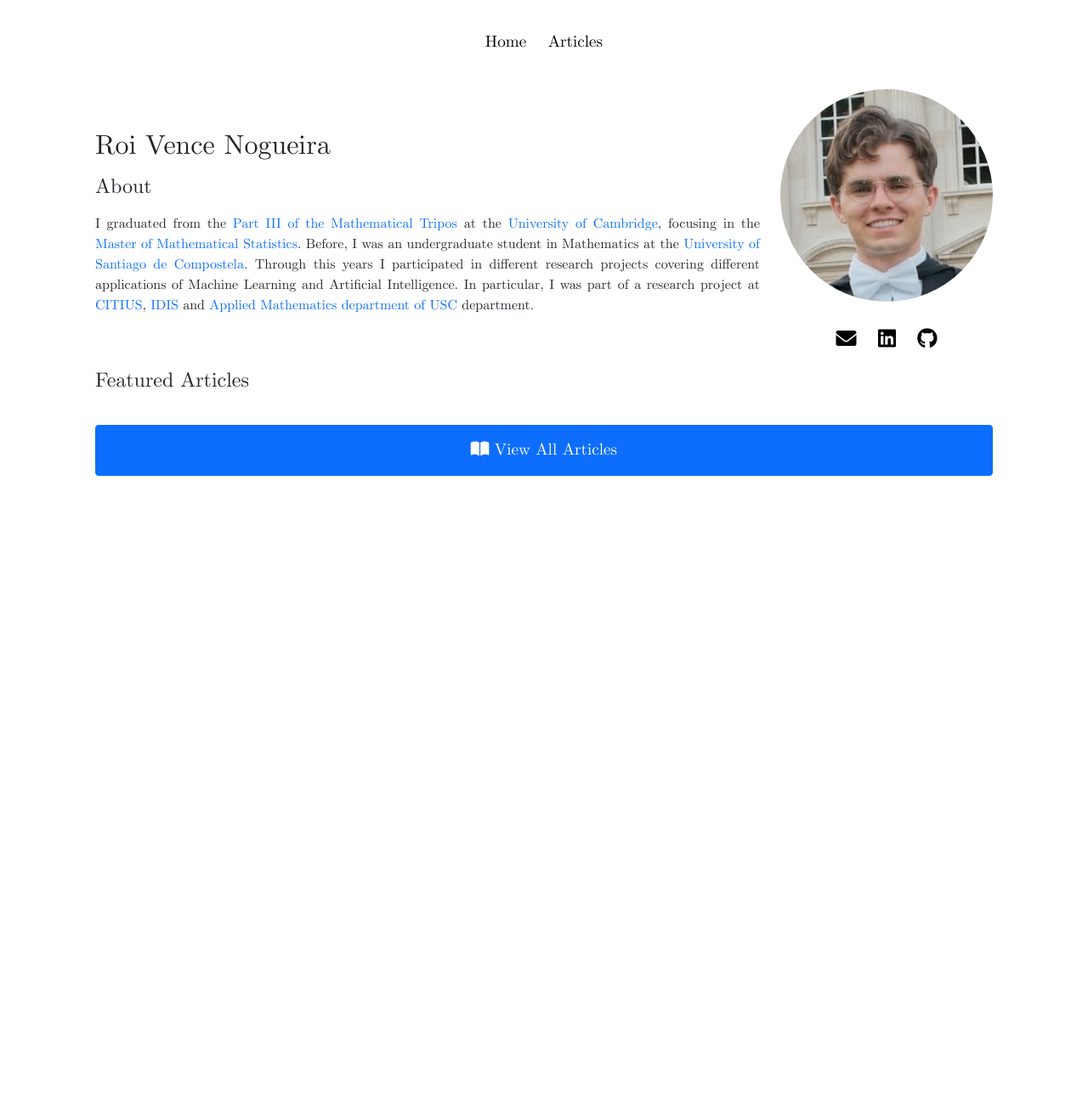
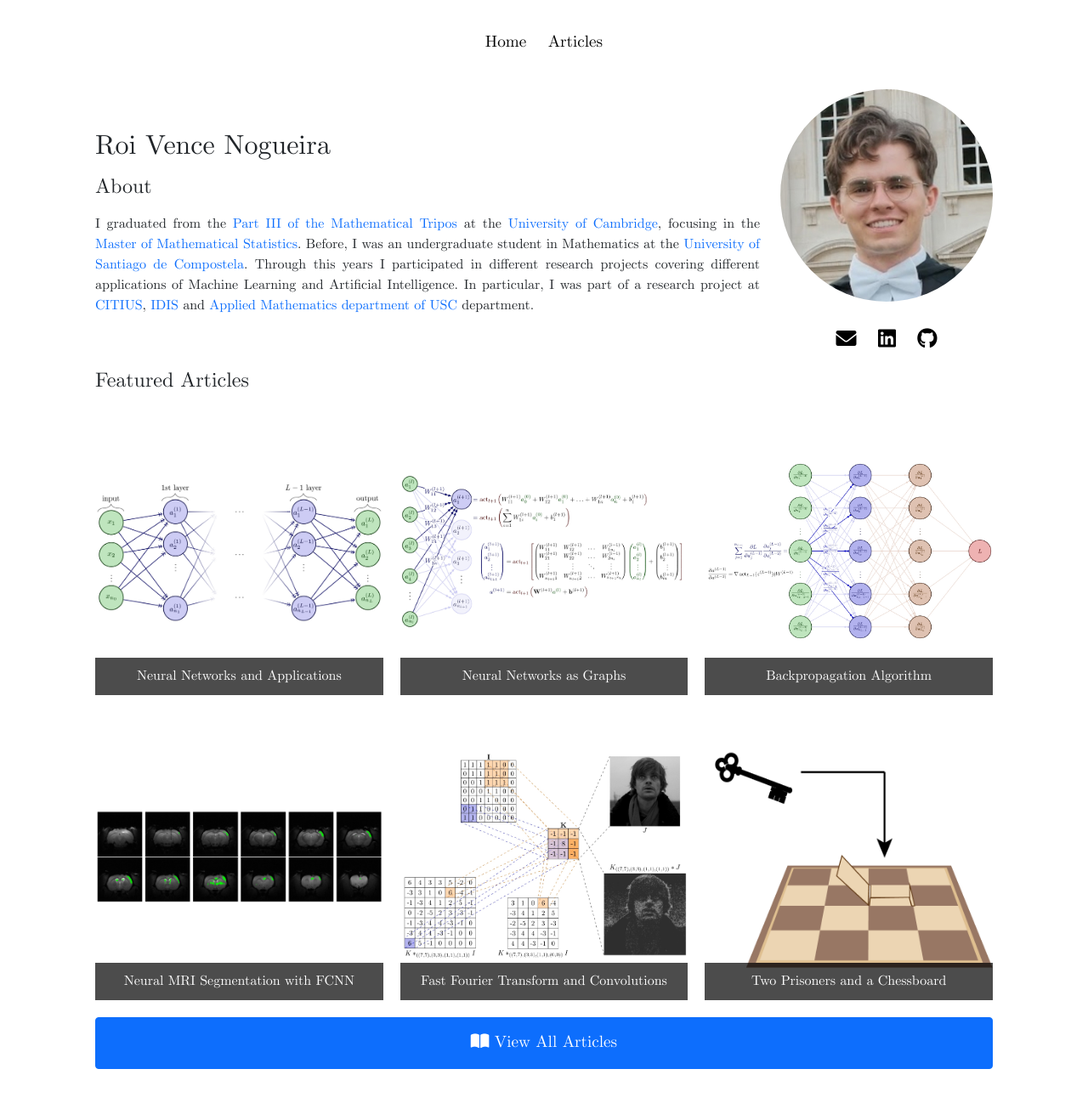
Before and after one commit to RoidaVinci/web, a Jekyll site: the page built from index.md, in a window 1280 px wide. Shown: the whole page at 85% size. Built offline with Jekyll 4.4.1, drawn with Linux system fonts in a browser that asks for light colours; before the commit the page ends 900 px from its top, so only the background shows below that.

Commit message:
Update index.md

```diff
--- a/index.md
+++ b/index.md
@@ -36,7 +36,42 @@ title: "Roi Vence Personal Website"
         <div class="col">
             <p class="h1 section-title" style="clear: right">Featured Articles</p>
             <div class="article-grid">
-                <!-- Articles content here -->
+                <div class="article-item">
+                    <a href="articles/tfg.html">
+                        <img src="thumbnail/perceptron.jpg" alt="Neural Networks and Applications">
+                        <div class="article-title">Neural Networks and Applications</div>
+                    </a>
+                </div>
+                <div class="article-item">
+                    <a href="articles/nn_graph.html">
+                        <img src="thumbnail/perceptron_activacion.jpg" alt="Neural Networks as Graphs">
+                        <div class="article-title">Neural Networks as Graphs</div>
+                    </a>
+                </div>
+                <div class="article-item">
+                    <a href="articles/backpropagation.html">
+                        <img src="thumbnail/backpropagation.jpg" alt="Backpropagation Algorithm">
+                        <div class="article-title">Backpropagation Algorithm</div>
+                    </a>
+                </div>
+                <div class="article-item">
+                    <a href="articles/idis.html">
+                        <img src="thumbnail/segmentadoauto.png" alt="Rodent Brain Segmentation">
+                        <div class="article-title">Neural MRI Segmentation with FCNN</div>
+                    </a>
+                </div>
+                <div class="article-item">
+                    <a href="articles/fft.html">
+                        <img src="thumbnail/convolucion.jpg" alt="Fast Fourier Transform">
+                        <div class="article-title">Fast Fourier Transform and Convolutions</div>
+                    </a>
+                </div>
+                <div class="article-item">
+                    <a href="articles/escape_prison.html">
+                        <img src="thumbnail/chessboard.png" alt="Two Prisoners and a Chessboard">
+                        <div class="article-title">Two Prisoners and a Chessboard</div>
+                    </a>
+                </div>
             </div>
             <div class="view-all-button-container">
                 <a href="article" class="btn btn-primary view-all-btn">
```
